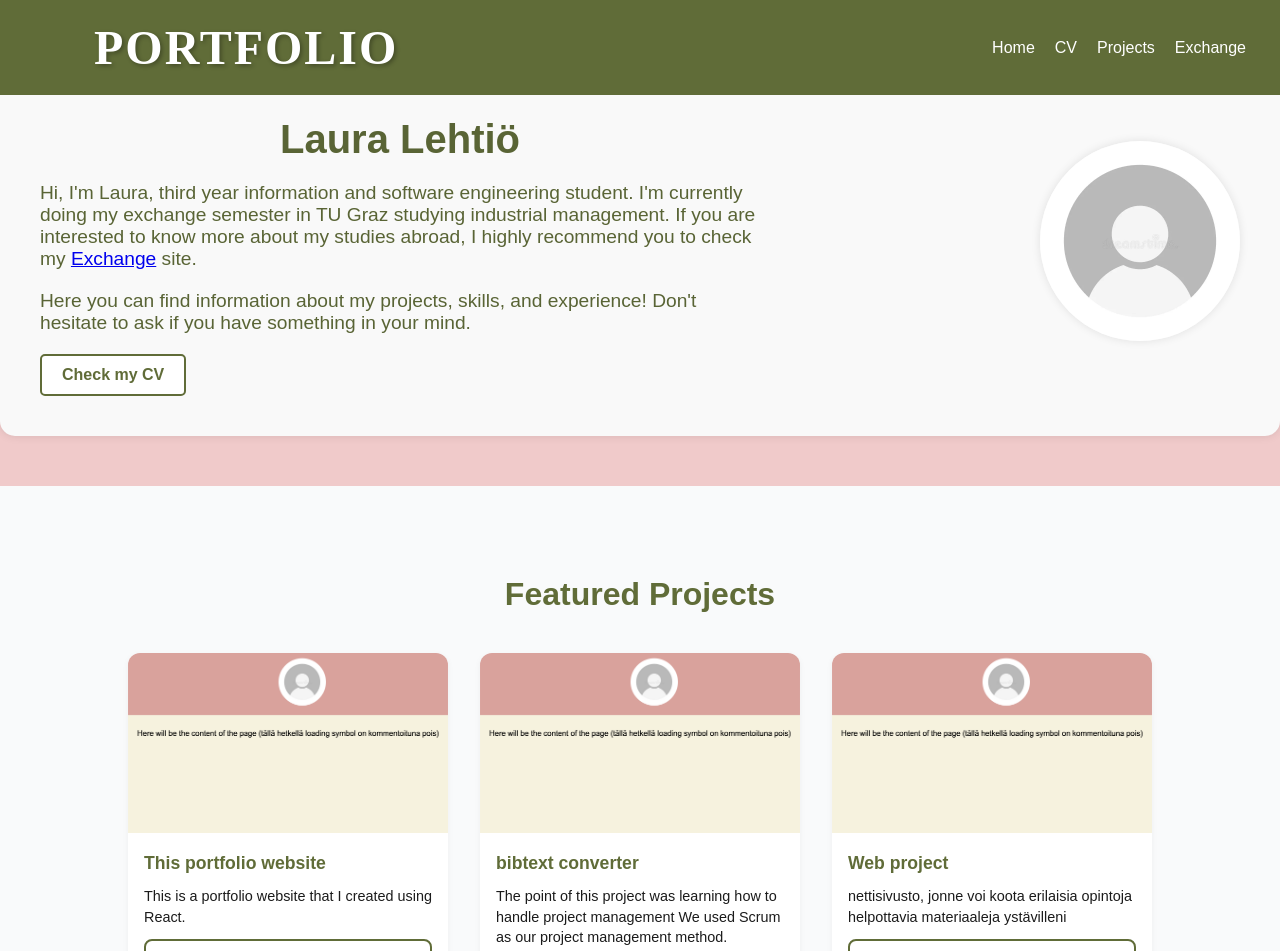
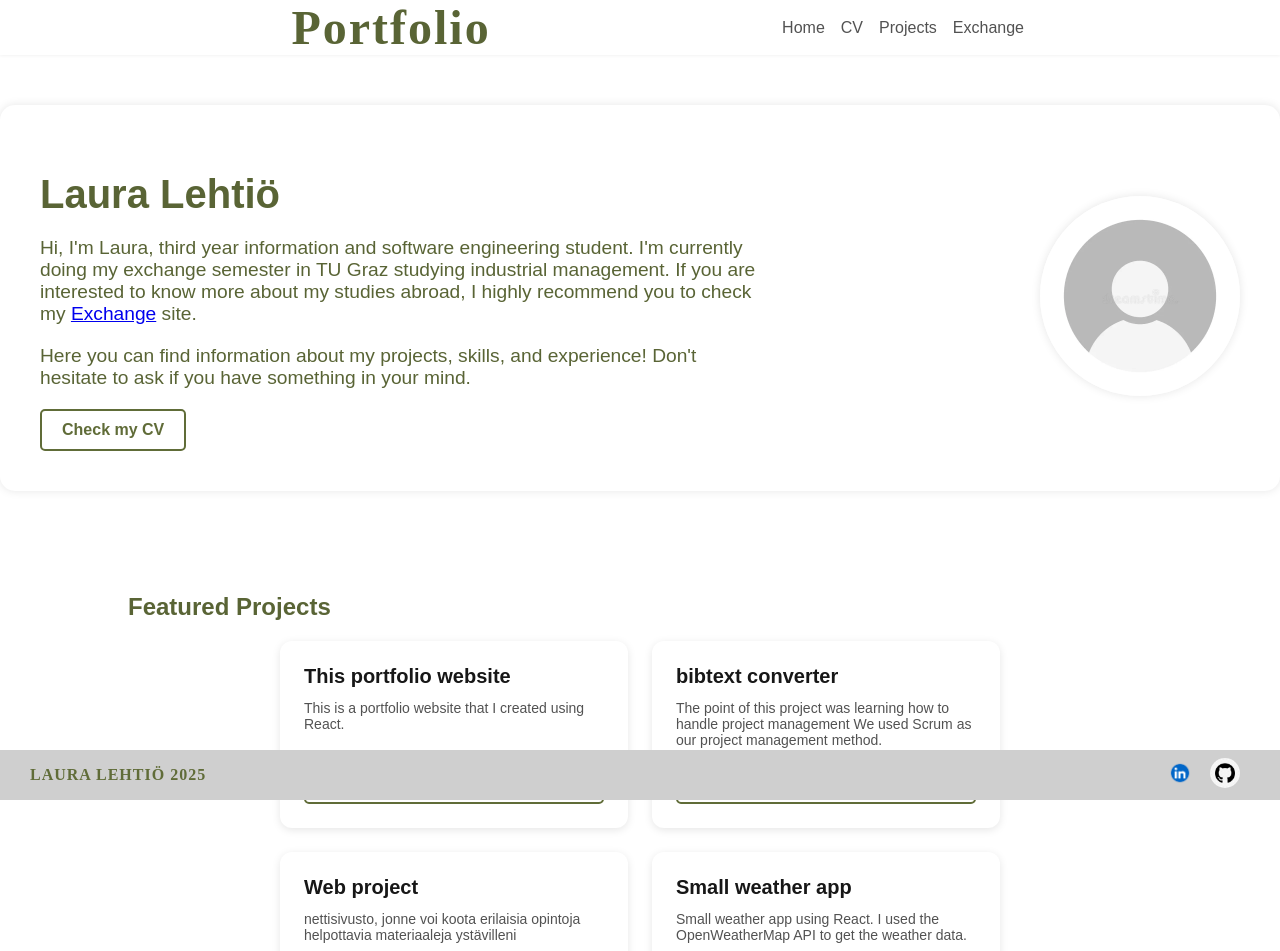
Before and after one commit to lehtio/portfolio, a React (Vite) app in the folder portfolio/: page / in a window 1280 px wide. Shown: the top 951 px of the page. Built offline with nearby package versions, Linux system fonts and the light colour scheme.

Commit message:
ui desing figmaluonnosten perusteella

```diff
--- a/portfolio/src/App.css
+++ b/portfolio/src/App.css
@@ -1,5 +1,5 @@
 body {
-  background-color: #f0caca; /* Khaki-tausta */
+  background-color: #ffffff; /* Khaki-tausta */
   color: #596435;
   margin: 0;
   height: 100%;
--- a/portfolio/src/components/Footer.jsx
+++ b/portfolio/src/components/Footer.jsx
@@ -1,11 +1,11 @@
-/* import "../styles/Footer.css"; */
+ import "../styles/Footer.css";
 import linkedinIcon from "../images/linkedin.webp";
 import githubIcon from "../images/github.png";
 
 export default function Footer() {
   return (
     <footer className="footer">
-      <p className="footer-text">Larppa {new Date().getFullYear()}</p>
+      <p className="footer-text">Laura Lehtiö {new Date().getFullYear()}</p>
 
       <img src={githubIcon} alt="GitHub" className="icon" />
 
--- a/portfolio/src/components/Header.jsx
+++ b/portfolio/src/components/Header.jsx
@@ -1,6 +1,6 @@
 import { useState, useEffect } from "react";
 import { Link } from "react-router-dom"; // React Router käyttöön
- import "../styles/Header.css";
+ import "../styles/NewHeader.css";
 import profileAvatar from "../images/profile-avatar.webp";
 
 export default function Header() {
--- a/portfolio/src/components/LanguageSkill.jsx
+++ b/portfolio/src/components/LanguageSkill.jsx
@@ -1,4 +1,4 @@
-/* import "../styles/LanguageSkills.css"; */
+ import "../styles/LanguageSkills.css";
 
 const languageSkills = [ /* 5= äidinkieli, 4=jebajeba, ...,  1= alkeet */
   { language: "Finnish", proficiency: 5 },
--- a/portfolio/src/components/Projects.jsx
+++ b/portfolio/src/components/Projects.jsx
@@ -33,17 +33,17 @@ const projects = [
   },
 ];
 
+/*            <img src={project.image} alt={project.name} className="card-image" /> */
 export default function Projects() {
   return (
-    <div className="main-card">
+    <div className="project-main-card">
       <h2 className="title">Featured Projects</h2>
-      <div className="cards">
+      <div className="project-cards">
         {projects.map((project, index) => (
-          <div key={index} className="card">
-            <img src={project.image} alt={project.name} className="card-image" />
-            <div className="card-content">
-              <div className="card-title">{project.name}</div>
-              <div className="card-description">{project.description}</div>
+          <div key={index} className="project-card">
+            <div className="project-card-content">
+              <div className="project-card-title">{project.name}</div>
+              <div className="project-card-description">{project.description}</div>
               <a href={project.link} target="_blank" rel="noopener noreferrer" className="project-button">
                 Visit Project
               </a>
--- a/portfolio/src/pages/Exchange.jsx
+++ b/portfolio/src/pages/Exchange.jsx
@@ -13,7 +13,9 @@ export default function Exchange() {
     { title: "Enable Innovation",
          description: "This course is a part of my innovation and industrial management studies. It is a combination of Harward case studies and theoretical parts of innovations, innovation management, innovation process, process thinking, prototyping ideas and modelling innovations within the company." ,
          credits: "4.5",
+         grade: "1",
          file: "../files/Enable_innovation.apkg"},
+
     { title: "Strategic Management",
         description: "Kurssikuvaus Strategic Management -kurssille...",
         credits: "3" },
--- a/portfolio/src/styles/Footer.css
+++ b/portfolio/src/styles/Footer.css
@@ -1,6 +1,6 @@
 .footer {
     width: 100%;
-    background-color: #606c38;
+    background-color: #cfcfcf;
     color: white;
     padding: 15px 30px;
     position: fixed;
@@ -15,6 +15,8 @@
   .footer-text {
     margin: 0;
     font-size: 1rem;
+    color: #606c38;
+    font-weight: bold;
     font-family: Kingdom; /* Kingdom fontti käyttöön */
     text-transform: uppercase; /* Muuttaa isoksi */
     letter-spacing: 1px; /* Kirjainten väliin tilaa */
--- a/portfolio/src/styles/HomePage.css
+++ b/portfolio/src/styles/HomePage.css
@@ -2,7 +2,7 @@
     display: flex;
     justify-content: space-between;
     align-items: center;
-    background-color: #f9f9f9;
+    background-color: #ffffff;
     padding: 40px;
     border-radius: 15px;
     box-shadow: 0 0 10px rgba(0, 0, 0, 0.1);
@@ -18,6 +18,7 @@
     font-size: 2.5rem;
     font-weight: bold;
     margin-bottom: 20px;
+    text-align: left;
   }
 
   .info-content p {
@@ -63,223 +64,111 @@
 
 /* PROJEKTIT */
 
-  .main-card {
-    padding: 4rem 2rem;
-    background-color: #f9fafb;
+
+/* Projects.css */
+.project-main-card {
+  max-width: 80%;
+  margin: 0 auto;
+  padding: 2rem;
+}
+
+.project-title {
+  font-size: 1.5rem;
+  font-weight: 600;
+  margin-bottom: 1.5rem;
+  color: #171717;
   text-align: center;
 }
 
-  .title {
-    font-size: 2rem;
-    font-weight: 600;
-    margin-bottom: 2.5rem;
-    color: #606c38;
+.project-cards {
+  display: flex;
+  flex-wrap: wrap;
+  gap: 1.5rem;
+  justify-content: center;
 }
 
-  .cards {
+.project-card {
+  background-color: #ffffff;
+  border-radius: 0.75rem;
   display: flex;
-    flex-wrap: wrap;
-    justify-content: center;
-    gap: 2rem;
+  flex-direction: column;
+  align-items: center;
+  padding: 1.5rem;
+  box-shadow: 0 2px 8px rgba(0, 0, 0, 0.1);
+  max-width: 300px;
+  text-align: left;
 }
 
-  .card {
-    background-color: white;
-    border-radius: 0.75rem;
-    box-shadow: 0 2px 6px rgba(0, 0, 0, 0.05);
-    max-width: 320px;
-    text-align: left;
-    transition: transform 0.2s ease;
+.project-card-image {
+  width: 100%;
+  height: 180px;
+  background-color: #d4d4d4;
+  border-radius: 0.5rem;
+  margin-bottom: 1rem;
+  object-fit: cover;
 }
 
-  .card:hover {
-    transform: translateY(-5px);
+.project-card-content {
+  flex-grow: 1;
+  display: flex;
+  flex-direction: column;
 }
 
-  .card-image {.info-box {
-    display: flex;
-    justify-content: space-between;
-    align-items: center;
-    background-color: #f9f9f9;
-    padding: 40px;
-    border-radius: 15px;
-    box-shadow: 0 0 10px rgba(0, 0, 0, 0.1);
-    max-width: 1200px;
-    margin: 50px auto;
+.project-card-title {
+  font-size: 1.25rem;
+  font-weight: 600;
+  margin-bottom: 0.75rem;
+  color: #171717;
 }
 
-.info-content {
-    max-width: 60%;
+.project-card-description {
+  font-size: 0.875rem;
+  color: #525252;
+  margin-bottom: 1rem;
 }
 
-.info-content h1 {
-    font-size: 2.5rem;
-    font-weight: bold;
-    margin-bottom: 20px;
+.project-project-tags {
+  display: flex;
+  gap: 0.5rem;
+  margin-top: 0.5rem;
 }
 
-.info-content p {
-    font-size: 1.2rem;
-    margin-bottom: 20px;
+.project-project-tag {
+  background-color: #e5e5e5;
+  color: #525252;
+  padding: 0.25rem 0.75rem;
+  border-radius: 9999px;
+  font-size: 0.75rem;
 }
 
-.cv-link {
+.project-button {
   display: inline-block;
+  text-decoration: none;
   padding: 10px 20px;
   background-color: white;
   color: #606c38;
   border: 2px solid #606c38;
   border-radius: 5px;
-    cursor: pointer;
-    font-size: 1rem;
-    font-weight: bold;
-    text-decoration: none;
-    transition: background-color 0.3s, color 0.3s;
-}
-
-.cv-link:hover {
-    background-color: #606c38;
-    color: white;
-}
-
-.info-image {
-    flex-shrink: 0;
-}
-
-.profile-avatar {
-    width: 200px;
-    height: 200px;
-    border-radius: 50%;
-    object-fit: cover;
-    box-shadow: 0 0 10px rgba(0, 0, 0, 0.1);
-}
-
-/* PROJEKTIT */
-
-.main-card {
-    padding: 4rem 2rem;
-    background-color: #f9fafb;
-    text-align: center;
-
-}
-
-.title {
-    font-size: 2rem;
-    font-weight: 600;
-    margin-bottom: 2.5rem;
-    color: #606c38;
-}
-
-.cards {
-    display: flex;
-    flex-wrap: wrap;
-    justify-content: center;
-    gap: 2rem;
-
-}
-
-.card {
-    background-color: white;
-    border-radius: 0.75rem;
-    box-shadow: 0 2px 6px rgba(0, 0, 0, 0.05);
-    max-width: 320px;
-    text-align: left;
-    transition: transform 0.2s ease;
-
-}
-
-.card:hover {
-    transform: translateY(-5px);
-}
-
-.card-image {
-    width: 100%;
-    height: 180px;
-    object-fit: cover;
-    border-top-left-radius: 0.75rem;
-    border-top-right-radius: 1.75rem;
-    background-color: #e5e7eb; /* harmaa placeholder */
-}
-
-.card-content {
-    padding: 1rem;
-    display: flex;
-    flex-direction: column;
-    gap: 0.75rem;
-}
-
-.card-title {
-    font-size: 1.1rem;
-    font-weight: 600;
-    color: #606c38;
-}
-
-.card-description {
   font-size: 0.9rem;
-    color: #1b1b1b;
-    line-height: 1.4;
-}
-
-.project-button {
+  font-weight: Bold;
+  transition: background-color 0.2s ease, color 0.2s ease;
   margin-top: auto;
-    padding: 10px 20px;
-    background-color: white;
-    color: #606c38;
-    border: none; /* Remove border */
-    border-radius: 5px;
-    font-size: 0.9rem;
-    font-weight: 500;
-    display: inline-block;
-    transition: background-color 0.2s ease;
 }
 
 .project-button:hover {
   background-color: #606c38;
   color: white;
 }
-    width: 100%;
-    height: 180px;
-    object-fit: cover;
-    border-top-left-radius: 0.75rem;
-    border-top-right-radius: 0.75rem;
-    background-color: #e5e7eb; /* harmaa placeholder */
+
+@media (max-width: 768px) {
+  .project-card {
+    flex-direction: column;
+    text-align: center;
   }
 
-  .card-content {
-    padding: 1rem;
-    display: flex;
-    flex-direction: column;
-    gap: 0.75rem;
+  .project-card-image {
+    margin-right: 0;
+    margin-bottom: 1rem;
+    width: 100%;
   }
-
-  .card-title {
-    font-size: 1.1rem;
-    font-weight: 600;
-    color: #606c38;
 }
-
-  .card-description {
-    font-size: 0.9rem;
-    color: #1b1b1b;
-    line-height: 1.4;
-  }
-
-  .project-button {
-    margin-top: auto;
-    padding: 10px 20px;
-    background-color: white;
-    color: #606c38;
-    border: 2px solid #606c38;
-    border-radius: 5px;
-    font-size: 0.9rem;
-    font-weight: 500;
-    border-radius: 0.5rem;
-    display: inline-block;
-    transition: background-color 0.2s ease;
-  }
-
-  .project-button:hover {
-    background-color: #606c38;
-
-     color: white;
-      }
--- a/portfolio/src/styles/NewHeader.css
+++ b/portfolio/src/styles/NewHeader.css
@@ -1,88 +1,70 @@
+/* Header.css */
 .header {
-    width: 100%;
     position: sticky;
     top: 0;
-    left: 0;
-    background-color: #606c38;
-    color: white;
-    padding: 20px 30px;
-    display: flex;
-    flex-direction: row;
-    align-items: center;
-    transition: all 0.3s ease-in-out;
-    z-index: 1000;
-    justify-content: center;
+    z-index: 50;
+    background-color: rgba(255, 255, 255, 0.95);
+    transition: all 0.3s ease;
+    padding: 0.rem 2rem;
+    box-shadow: 0 1px 3px rgba(0, 0, 0, 0.05);
 
 }
+
+
 
 .nav-bar {
   display: flex;
   justify-content: space-between;
   align-items: center;
-    width: 100%;
-
+  width: 80%;
+  max-width: 1200px;
 
 
 }
-
-  .site-title {
-    font-size: 1,0rem;
+.header .site-title {
+  font-size: 3rem;
   font-weight: bold;
+  width: 80%;
   margin: 0;
   font-family: Kingdom; /* Kingdom fontti käyttöön */
-    text-transform: uppercase; /* Muuttaa isoksi */
   letter-spacing: 2px; /* Kirjainten väliin tilaa */
-    text-shadow: 2px 2px 4px rgba(0, 0, 0, 0.3); /* Kevyt varjo */
-  }
-
-  .nav-links {
-    color: white;
-    list-style: none;
-    display: flex;
-    gap: 20px;
-    margin: 0;
-    padding: 0;
 
 }
 
-  .nav-links li {
-    display: inline;
-    font-size: 1rem;
-    cursor: pointer;
-    color: white;
-  }
-  .nav-links li a {
-    color: white; /* Linkin väri valkoiseksi */
-    text-decoration: none; /* Poistaa alleviivauksen */
+.header .nav-links {
+    display: flex;
+    gap: 1rem;
+    list-style: none;
+    margin: 0;
+    padding: 0;
 }
 
-  .nav-links li:hover {
-    text-decoration: underline;
-
+.header .nav-links li a {
+    text-decoration: none;
+    color: #525252;
+    font-size: 1,5rem;
+    transition: color 0.2s ease;
 }
 
-  .profile-image {
-    width: 100px;
-    height: 100px;
-    border-radius: 50%;
-    object-fit: cover;
-    margin-top: 10px;
-    transition: opacity 0.3s ease-in-out;
+.header .nav-links li a:hover {
+    color: #171717;
 }
 
-  /* Kun header vie yli 25% näytöstä TAI skrollataan alas */
-  /* .header.scrolled {
-    flex-direction: row;
-    justify-content: space-between;
-    padding: 10px 30px;
-    height: 60px;
-  } */
-  /*.header.scrolled .profile-image {
-    display: none;
+.header.scrolled {
+    background-color: rgba(255, 255, 255, 0.95);
+    box-shadow: 0 2px 4px rgba(0, 0, 0, 0.1);
+    padding: 0.25rem 2rem;
 }
 
-  .header.scrolled .site-title {
-    font-size: 1.5rem; /* Pienempi otsikko
+@media (max-width: 768px) {
+    .header .nav-bar {
+        flex-direction: column;
+        align-items: center;
     }
 
-  */
+    .header .nav-links {
+        margin-top: 0.5rem;
+        flex-wrap: wrap;
+        justify-content: center;
+    }
+}
```
Lines whose indentation alone changed are shown as unchanged.
